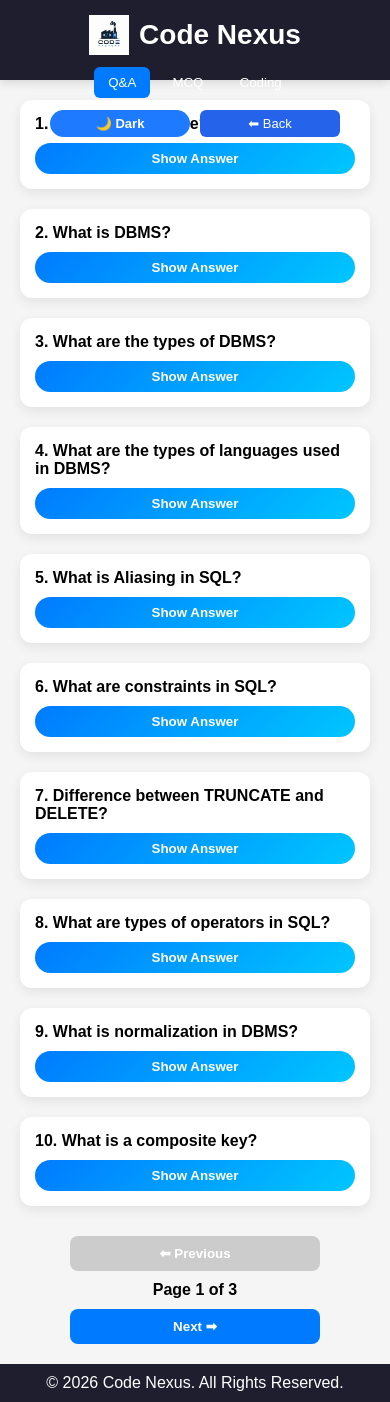
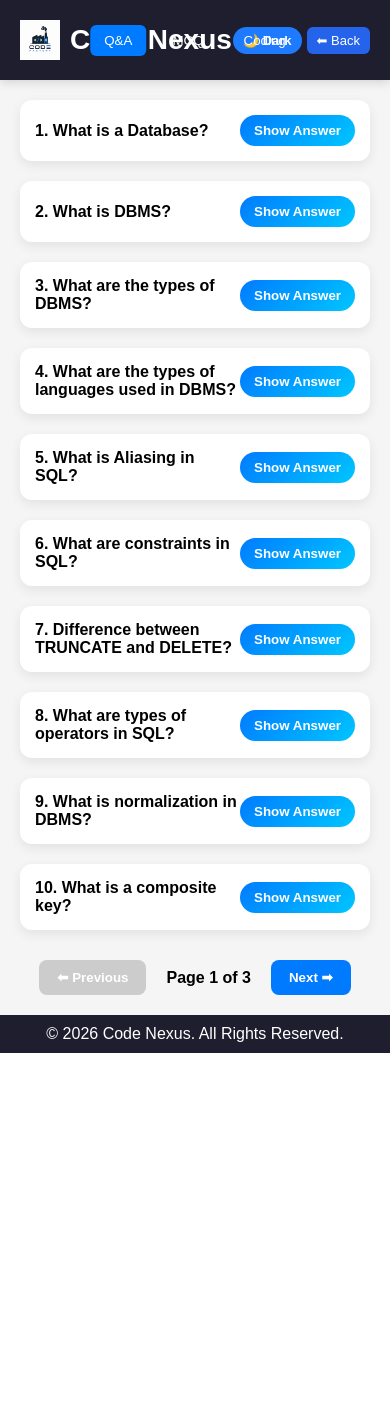
Before and after one commit to nanigopal-nayak/codefactory, a React (Vite) app: page /db in a window 390 px wide. After the commit the page ends 1053 px from the top, so only its background shows below. Built offline with nearby package versions, Linux system fonts and the light colour scheme.

Commit message:
changes commit

```diff
--- a/src/pages/Java.css
+++ b/src/pages/Java.css
@@ -679,88 +679,3 @@ body.dark-theme .pagination button:disabled {
     font-size: 13px;
   }
 }
-@media (max-width: 768px) {
-
-  .navbar {
-    flex-direction: column;
-    gap: 12px;
-    padding: 15px;
-  }
-
-  .nav-center {
-    position: static;
-    transform: none;
-    flex-wrap: wrap;
-    justify-content: center;
-    gap: 8px;
-  }
-
-  .nav-right {
-    width: 100%;
-    display: flex;
-    justify-content: center;
-    gap: 10px;
-  }
-
-  .theme-btn,
-  .back-btn {
-    flex: 1;
-    max-width: 140px;
-    font-size: 14px;
-    padding: 10px;
-  }
-}
-@media (max-width: 768px) {
-
-  .mcq-nav {
-    flex-direction: column;
-    gap: 12px;
-  }
-
-  .mcq-nav button {
-    width: 100%;
-    padding: 12px;
-    font-size: 15px;
-  }
-}
-@media (max-width: 768px) {
-
-  .pagination {
-    flex-direction: column;
-    gap: 10px;
-  }
-
-  .pagination button {
-    width: 100%;
-    max-width: 250px;
-  }
-}
-@media (max-width: 768px) {
-
-  .qa-row {
-    flex-direction: column;
-    align-items: flex-start;
-    gap: 10px;
-  }
-
-  .action {
-    width: 100%;
-  }
-
-  .action button {
-    width: 100%;
-  }
-}
-@media (max-width: 768px) {
-
-  .code-header {
-    flex-direction: column;
-    align-items: flex-start;
-    gap: 10px;
-  }
-
-  .copy-btn,
-  .show-btn {
-    width: 100%;
-  }
-}
```
